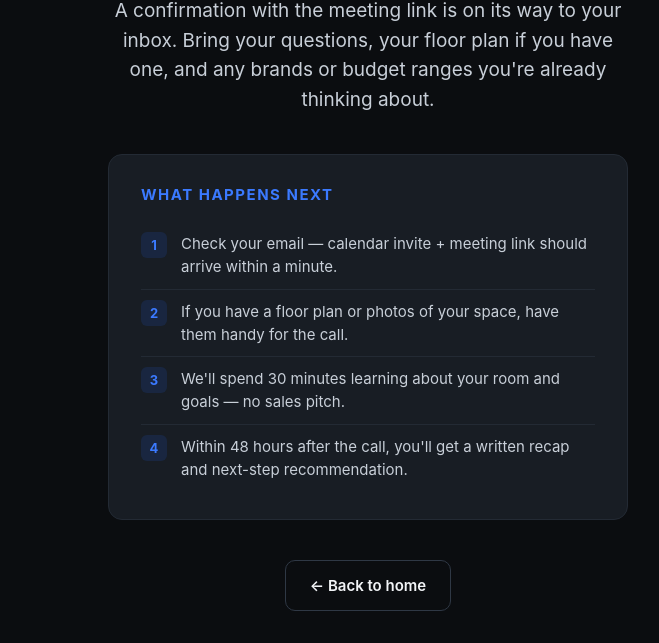
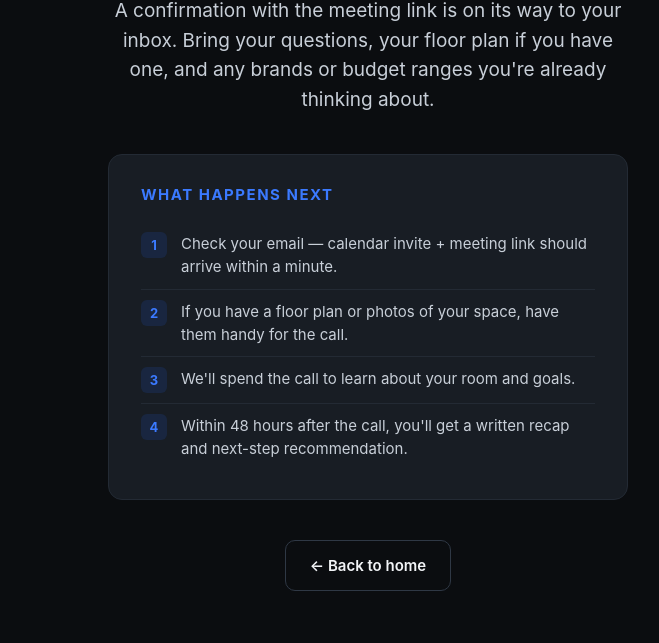
Before and after one commit to coachmattmont-ui/tym-website, a plain HTML site: page call-booked/index.html in a window 1280 px wide. Shown: the part 454-1097 px from the top of the page, without its empty margins (272-931 px from the left). Drawn offline with Linux system fonts and the light colour scheme.

Commit message:
Soften call time commitment on booked page
Co-authored-by: Cursor <cursoragent@cursor.com>

```diff
--- a/call-booked/index.html
+++ b/call-booked/index.html
@@ -243,7 +243,7 @@
         <ol>
           <li>Check your email — calendar invite + meeting link should arrive within a minute.</li>
           <li>If you have a floor plan or photos of your space, have them handy for the call.</li>
-          <li>We'll spend 30 minutes learning about your room and goals — no sales pitch.</li>
+          <li>We'll spend the call to learn about your room and goals.</li>
           <li>Within 48 hours after the call, you'll get a written recap and next-step recommendation.</li>
         </ol>
       </div>
```
